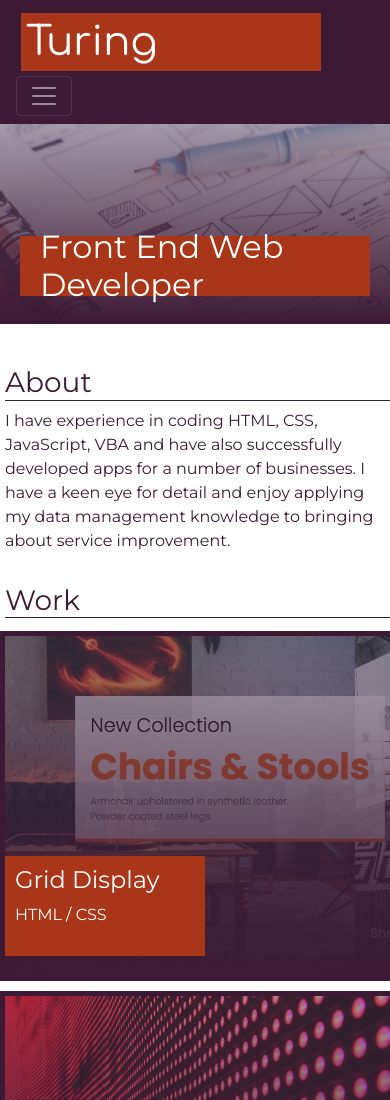
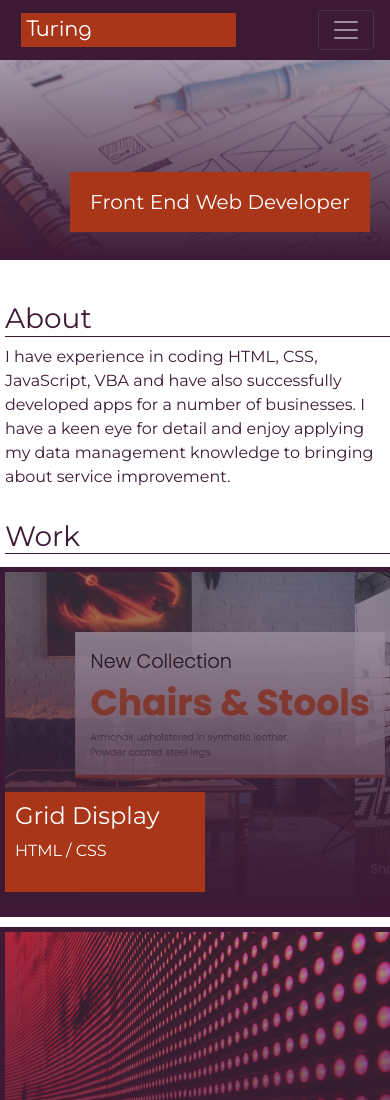
Before and after one commit to TweetingCynical/Bootstrap-Portfolio, a plain HTML site: page index.html in a window 390 px wide. Shown: the top 1100 px of the page. Drawn offline with nearby package versions, Linux system fonts and the light colour scheme.

Commit message:
Reorganised CSS overrise code into easily followed sections. Added comments.

```diff
--- a/css/style.css
+++ b/css/style.css
@@ -16,6 +16,7 @@ html {
   margin: 0 auto;
 }
 
+/* General override of Bootstrap themes and settings */
   .bg-primary {
     background-color: var(--mainColor) !important;
   }
@@ -33,6 +34,29 @@ body {
     transition: all 0.5s ease-in-out;
   }
 
+  a:hover {
+    text-decoration: none;
+  }
+
+/* Needed to override Bootstrap settings for column and row margin and padding */
+  .row {
+    margin-left: -10px;
+  }
+
+  .col-md-8, .col-lg-8, .col-md-4, .col-lg-4, .col-md-7, .col-lg-7, .col-md-5, .col-lg-5{
+    padding: 0;
+  }
+
+/* Styling for nav bar pageTitle/image/logo */
+  #pageTitle {
+    width: 300px;
+    background: var(--secondaryColor);
+    padding: 5px;
+    color: var(--white);
+    margin: 5px;
+    font-family: var(--titleFont);
+  }
+
   #logoImg {
     border: 5px solid var(--white);
     max-height: 90px;
@@ -45,18 +69,7 @@ body {
       transition: all 0.5s ease-in-out;
     }
 
-#pageTitle {
-  width: 300px;
-  background: var(--secondaryColor);
-  padding: 5px;
-
-
-
-  color: var(--white);
-  margin: 5px;
-  font-family: var(--titleFont);
-}
-
+/* Bootstrap framing for hero leader image and headline */
   .jumbotron {
     padding: 0 !important;
   }
@@ -83,15 +96,14 @@ body {
     #heroHeadline {
       display: flex;
       align-items: center;
-  justify-content: flex-end;
       position: relative;
-  /* width: 500px; */
       height: 60px;
       padding: 20px;
       background-color: var(--secondaryColor);
       color: var(--white);
     }
 
+/* Grid specific border settings */
   .border-right {
     border-right: 5px solid var(--mainColor) !important;
   }
@@ -100,7 +112,7 @@ body {
     border: 5px solid var(--mainColor) !important;
   }
 
-/* Set background images with linear gradients */
+/* Set grid background images with linear gradients, and add image headline */
   #imageA {
     background: linear-gradient( /* Create top layer of semi transparent gradient */
         rgba(79, 62, 89, 0.45),
@@ -130,7 +142,16 @@ body {
     url("../images/02-portfolio-3.png"); /* Add bottom layer of work display image */
   }
 
-/* For making sure the images inside work display are appropriately sized and centered */
+  .workHeadline {
+    background: var(--secondaryColor);
+    color: var(--white);
+    min-width:200px;
+    height: 100px;
+    width: 40%;
+    padding: 10px;
+  }
+
+/* For making sure the images inside grid are appropriately sized and centered */
   #imageA, #imageB, #imageC, #imageD {
     background-repeat: no-repeat;
     background-size: cover;
@@ -146,22 +167,12 @@ body {
     min-height: 350px;
   }
 
+/* Hover features on grid images */
   #imageA:hover, #imageB:hover, #imageC:hover, #imageD:hover {
     box-shadow:
         inset 0px 0px 20px var(--secondaryColor),
         0 0 20px var(--secondaryColor);
     transition: all 0.5s ease-in-out;
-}
-
-
-
-.workHeadline {
-  background: var(--secondaryColor);
-  color: var(--white);
-  min-width:200px;
-  height: 100px;
-  width: 40%;
-  padding: 10px;
   }
 
   /* Styling for when user hovers over a work display image.
@@ -188,20 +199,9 @@ body {
     background-position: center;
   }
 
-.row {
-  margin-left: -10px;
-}
-
-.col-md-8, .col-lg-8, .col-md-4, .col-lg-4, .col-md-7, .col-lg-7, .col-md-5, .col-lg-5{
-  padding: 0;
-}
-
+/* Contact bar specific link styling */
 .contactBar a {
   color: var(--secondaryColor);
-}
-
-a:hover {
-  text-decoration: none;
 }
 
 /* Media query to change styling of titles in aside for no border right, add border bottom, and align text left */
@@ -225,3 +225,17 @@ a:hover {
   }
 
 }
+
+/* Media query to change styling of titles */
+@media only screen and (max-width: 500px) {
+  #heroHeadline {
+    font-size: 20px;
+    text-align: right;
+  }
+
+  #pageTitle {
+    font-size: 20px;
+    text-align: left;
+    width: 60%;
+  }
+}
```
Lines whose indentation alone changed are shown as unchanged.
